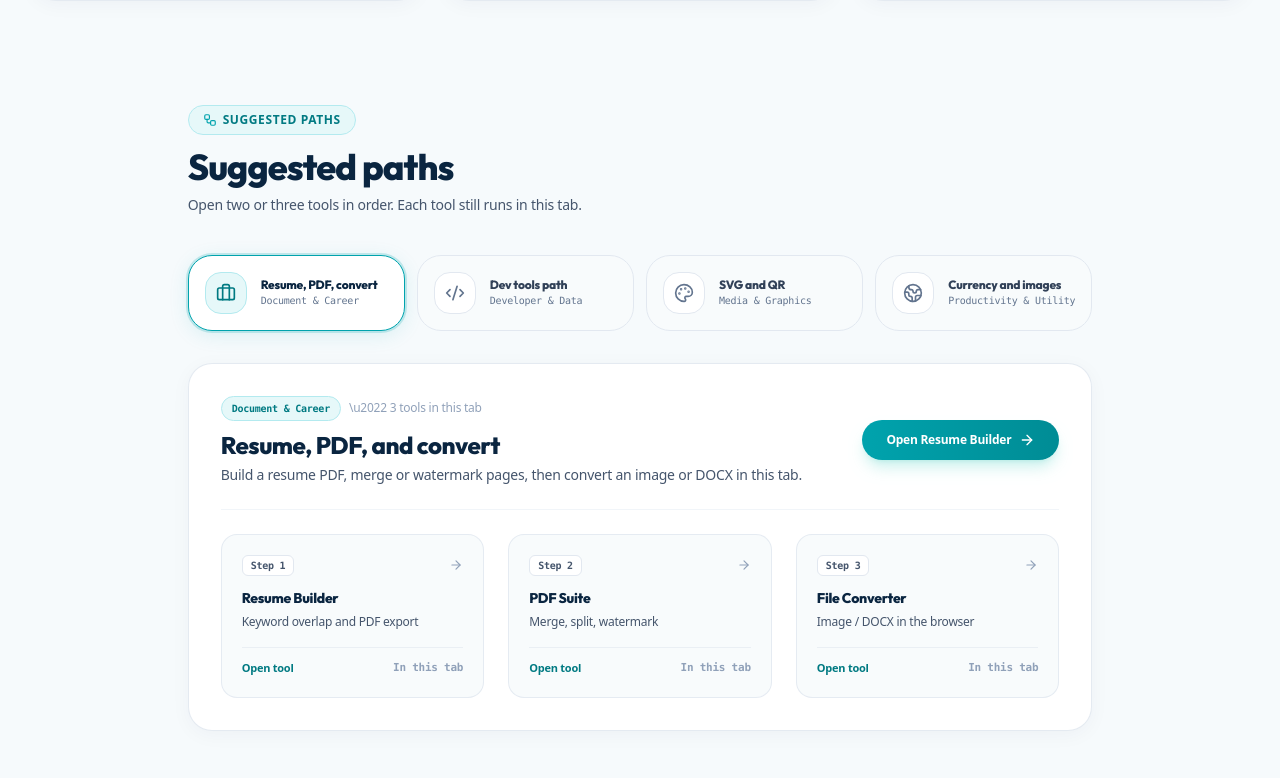
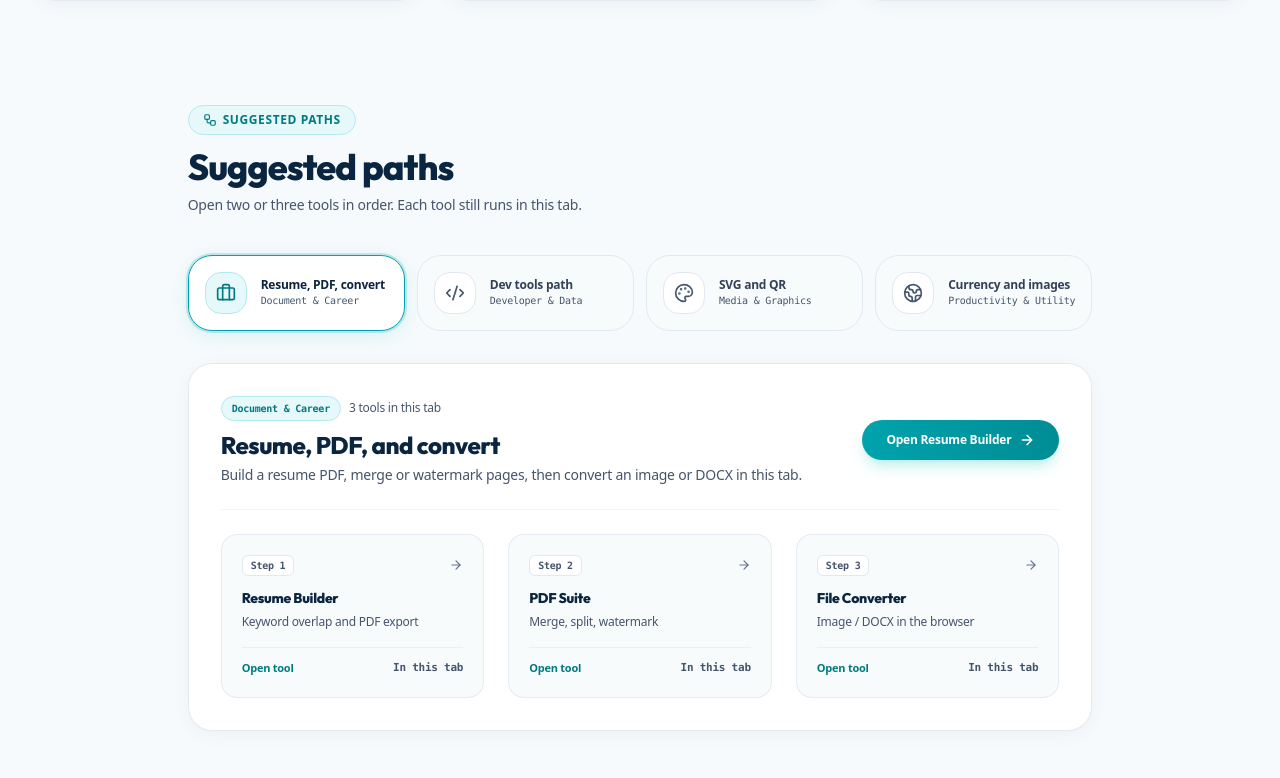
Before and after one commit to Sourendas/OmniCraft-Studio, a React (Vite) app: page / in a window 1280 px wide. Shown: the part 2622-3400 px from the top of the page. Built offline with nearby package versions, Linux system fonts and the light colour scheme.

Commit message:
Fix heading skip and low-contrast labels on suggested paths

```diff
--- a/src/components/home/WorkflowPresets.tsx
+++ b/src/components/home/WorkflowPresets.tsx
@@ -96,7 +96,7 @@ export const WorkflowPresets: React.FC = () => {
       <div className="flex flex-col sm:flex-row sm:items-end justify-between mb-10 gap-4">
         <div>
           <div className="inline-flex items-center gap-1.5 px-3.5 py-1.5 rounded-full bg-[#E6F8F9] border border-[#B3EAEF] text-xs font-black text-[#007A82] mb-3">
-            <Workflow className="w-3.5 h-3.5 text-[#00A3AD]" />
+            <Workflow className="w-3.5 h-3.5 text-[#007A82]" />
             <span className="uppercase tracking-wider">Suggested paths</span>
           </div>
           <h2 className="text-3xl sm:text-4xl font-black text-[#0A2540] tracking-tight">Suggested paths</h2>
@@ -119,13 +119,13 @@ export const WorkflowPresets: React.FC = () => {
               }`}
             >
               <div className={`p-2.5 rounded-2xl shrink-0 ${
-                isActive ? 'bg-[#E6F8F9] text-[#007A82] border border-[#B3EAEF]' : 'bg-white text-slate-500 border border-slate-200'
+                isActive ? 'bg-[#E6F8F9] text-[#007A82] border border-[#B3EAEF]' : 'bg-white text-slate-600 border border-slate-200'
               }`}>
                 <Icon className="w-5 h-5" />
               </div>
               <div className="min-w-0">
-                <h4 className={`text-xs font-black truncate ${isActive ? 'text-[#0A2540]' : 'text-slate-700'}`}>{wf.shortTitle}</h4>
-                <p className="text-[10px] text-slate-500 font-mono font-medium truncate">{wf.badge}</p>
+                <p className={`text-xs font-black truncate ${isActive ? 'text-[#0A2540]' : 'text-slate-700'}`}>{wf.shortTitle}</p>
+                <p className="text-[10px] text-slate-600 font-mono font-medium truncate">{wf.badge}</p>
               </div>
             </button>
           );
@@ -137,7 +137,7 @@ export const WorkflowPresets: React.FC = () => {
           <div>
             <div className="flex items-center gap-2 mb-2">
               <span className="text-[10px] font-mono font-bold px-2.5 py-1 rounded-full bg-[#E6F8F9] text-[#007A82] border border-[#B3EAEF]">{activeWorkflow.badge}</span>
-              <span className="text-xs text-slate-400 font-medium">\u2022 3 tools in this tab</span>
+              <span className="text-xs text-slate-600 font-medium">3 tools in this tab</span>
             </div>
             <h3 className="text-xl sm:text-2xl font-black text-[#0A2540]">{activeWorkflow.title}</h3>
             <p className="text-xs sm:text-sm text-slate-600 mt-1 font-medium max-w-2xl">{activeWorkflow.description}</p>
@@ -161,14 +161,14 @@ export const WorkflowPresets: React.FC = () => {
               <div>
                 <div className="flex items-center justify-between mb-3">
                   <span className="text-[10px] font-mono font-bold px-2 py-0.5 rounded-md bg-white text-slate-600 border border-slate-200 group-hover:border-[#00A3AD] group-hover:text-[#007A82]">{step.tag}</span>
-                  <ArrowRight className="w-3.5 h-3.5 text-slate-400 group-hover:text-[#00A3AD] group-hover:translate-x-0.5 transition-all" />
+                  <ArrowRight className="w-3.5 h-3.5 text-slate-500 group-hover:text-[#007A82] group-hover:translate-x-0.5 transition-all" />
                 </div>
                 <h4 className="text-sm font-black text-[#0A2540] group-hover:text-[#007A82] transition-colors mb-1">{step.name}</h4>
                 <p className="text-xs text-slate-600 leading-relaxed font-medium">{step.action}</p>
               </div>
               <div className="mt-4 pt-3 border-t border-slate-200/60 flex items-center justify-between text-[11px] text-[#007A82] font-bold">
                 <span>Open tool</span>
-                <span className="font-mono text-slate-400">In this tab</span>
+                <span className="font-mono text-slate-600">In this tab</span>
               </div>
             </Link>
           ))}
```
